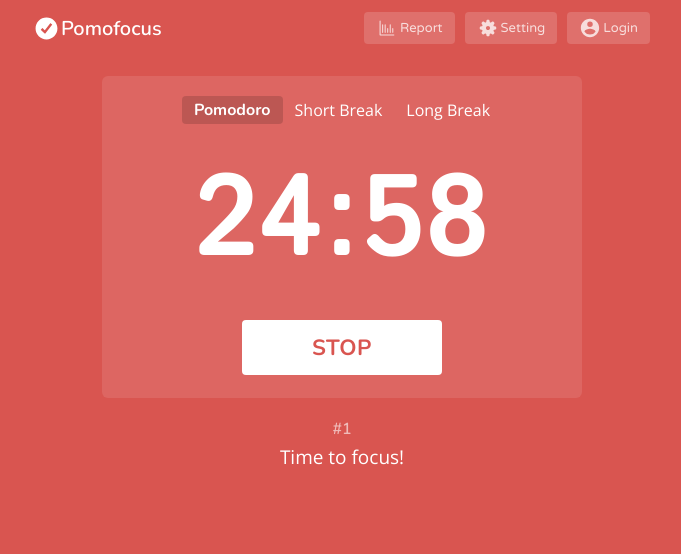
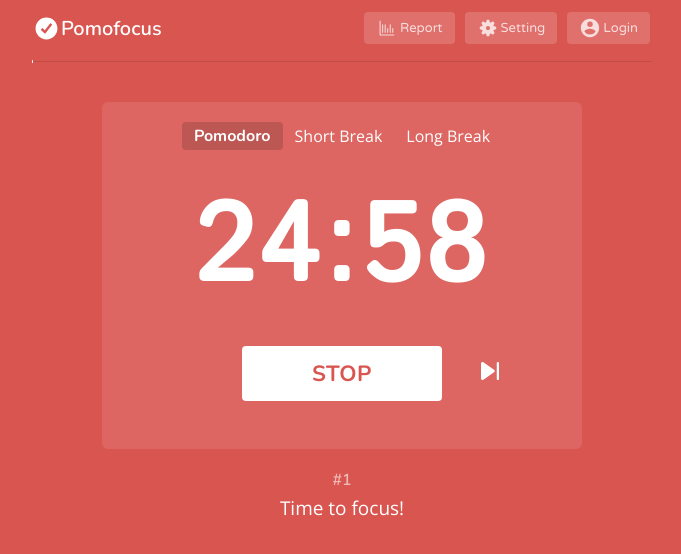
Before and after one commit to bekbolsun22/pomodoro, a React app: page / in a window 1280 px wide. Both pictures are taken after a click on the button "START". Shown: the top 554 px of the page, without its empty margins (298-979 px from the left). Built offline with nearby package versions, Linux system fonts and the light colour scheme.

Commit message:
add progress-chart-functionality

```diff
--- a/src/components/timer/TimerDisplay.jsx
+++ b/src/components/timer/TimerDisplay.jsx
@@ -4,6 +4,7 @@
 import { TimerOption } from './TimerOption'
 import { modeTimerSettings } from '../../utils/constants/general'
 import { getTimeInFormat } from '../../utils/helpers/general'
+import next from '../../assets/icons/next.svg'
 
 const options = [
    { mode: 'Pomodoro', stage: 0 },
@@ -18,6 +19,7 @@
    onToggleTimerTicking,
    isTicking,
    countOfTimerLoop,
+   onMoveToNextStage,
 }) => {
    const stage = useSelector((state) => state.mode.stage)
    return (
@@ -43,6 +45,11 @@
                   {isTicking ? 'START' : 'STOP'}
                </button>
             </StartTimerButton>
+            <NextButtonWrapper>
+               {!isTicking && (
+                  <NextButton src={next} onClick={onMoveToNextStage} />
+               )}
+            </NextButtonWrapper>
          </TimerBlock>
          <CountOfTimerLoop>#{countOfTimerLoop}</CountOfTimerLoop>
          <TimerMessage>{modeTimerSettings[stage].message}</TimerMessage>
@@ -79,6 +86,9 @@
 const StartTimerButton = styled.div`
    display: flex;
    justify-content: center;
+   & div {
+      width: 50%;
+   }
    & button {
       cursor: pointer;
       border: none;
@@ -100,6 +110,19 @@
       transition: color 0.5s ease-in-out 0s;
    }
 `
+const NextButton = styled.img`
+   width: 24px;
+   height: 24px;
+   position: relative;
+   bottom: 35px;
+   right: 80px;
+   cursor: pointer;
+`
+const NextButtonWrapper = styled.div`
+   height: 25px;
+   display: flex;
+   justify-content: flex-end;
+`
 const CountOfTimerLoop = styled.p`
    font-size: 16px;
    opacity: 0.6;
--- /dev/null
+++ b/src/components/timer/TimerProgressBar.jsx
@@ -0,0 +1,35 @@
+import React from 'react'
+import styled from '@emotion/styled'
+
+export const TimerProgressBar = ({ chart }) => {
+   return (
+      <ChartStyled>
+         <ChartDiv>
+            <ChartItem chart={chart} />
+         </ChartDiv>
+      </ChartStyled>
+   )
+}
+
+const ChartStyled = styled.div`
+   width: 620px;
+   height: 1px;
+   display: flex;
+   justify-content: center;
+   align-items: center;
+   margin: 5px auto;
+   margin-bottom: 40px;
+`
+const ChartDiv = styled.div`
+   width: 100%;
+   height: 1px;
+   background-color: rgba(0, 0, 0, 0.1);
+`
+const ChartItem = styled.div`
+   width: ${({ chart }) => `${chart}%`};
+   height: 3px;
+   background-color: #ffffff;
+   border-radius: 100px;
+   transition: all 0.3s;
+   transform: translateY(-1px);
+`
--- a/src/pages/main/Main.jsx
+++ b/src/pages/main/Main.jsx
@@ -15,6 +15,7 @@
 import { modeTimerSettings, sounds } from '../../utils/constants/general'
 import startStopSound from '../../assets/sounds/start-stop-sound.mp3'
 import { localstorage } from '../../utils/helpers/general'
+import { TimerProgressBar } from '../../components/timer/TimerProgressBar'
 
 const Main = () => {
    const stage = useSelector((state) => state.mode.stage)
@@ -48,6 +49,8 @@
    const [countOfTimerLoop, setCountOfTimerLoop] = useState(1)
 
    const [timeStage, setTimeStage] = useState(null)
+
+   const [chartPercent, setChartPercent] = useState(0)
 
    const [timerTicking, setTimerTicking] = useState(true)
 
@@ -96,6 +99,17 @@
       stage,
       timerTicking
    )
+
+   const calculatePercentage = useCallback(() => {
+      const second = (timeStage * 3600) / 60
+      const time = minutes * 60 + seconds
+      const percent = 100 - time / second / 0.01
+      setChartPercent(percent)
+   }, [minutes, seconds, timeStage, consumedSeconds])
+
+   useEffect(() => {
+      calculatePercentage()
+   }, [calculatePercentage])
 
    const switchAutoStartTimer = useCallback(() => {
       const currentAutoStart = {
@@ -166,10 +180,27 @@
       setTimerTicking((ticking) => !ticking)
    }
 
+   const moveToNextStage = () => {
+      const isYes = true
+         ? window.confirm(
+              'Are you sure you want to finish the round early? (The remaining time will not be counted in the report.)'
+           )
+         : false
+      if (isYes) {
+         if (stage === 0) {
+            setStage(1)
+         }
+         if (stage === 1 || stage === 2) {
+            setStage(0)
+         }
+      }
+   }
+
    return (
       <>
          <Background bgColor={modeTimerSettings[stage].color}>
             <TimerHeader onChangeVisible={toggleVisibleTimerSetting} />
+            <TimerProgressBar chart={chartPercent} />
             <TimerDisplay
                onSwitchModeStage={switchModeStageHandler}
                minutes={minutes}
@@ -177,6 +208,7 @@
                onToggleTimerTicking={toggleTimerTicking}
                isTicking={timerTicking}
                countOfTimerLoop={countOfTimerLoop}
+               onMoveToNextStage={moveToNextStage}
             />
          </Background>
          {isVisibleTimerSetting &&
```
Also changed, not shown: .eslintrc.json, src/assets/icons/next.svg (added).
